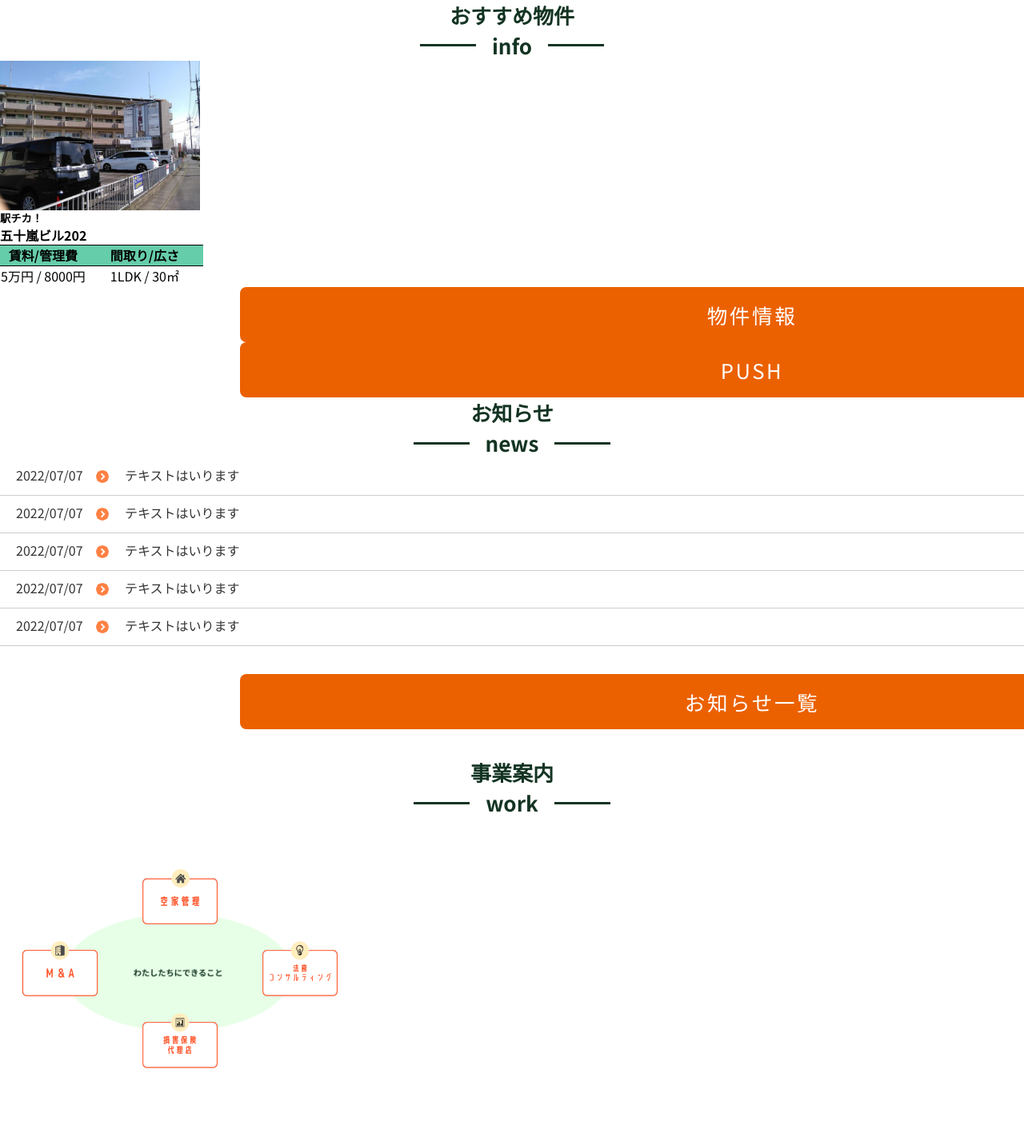
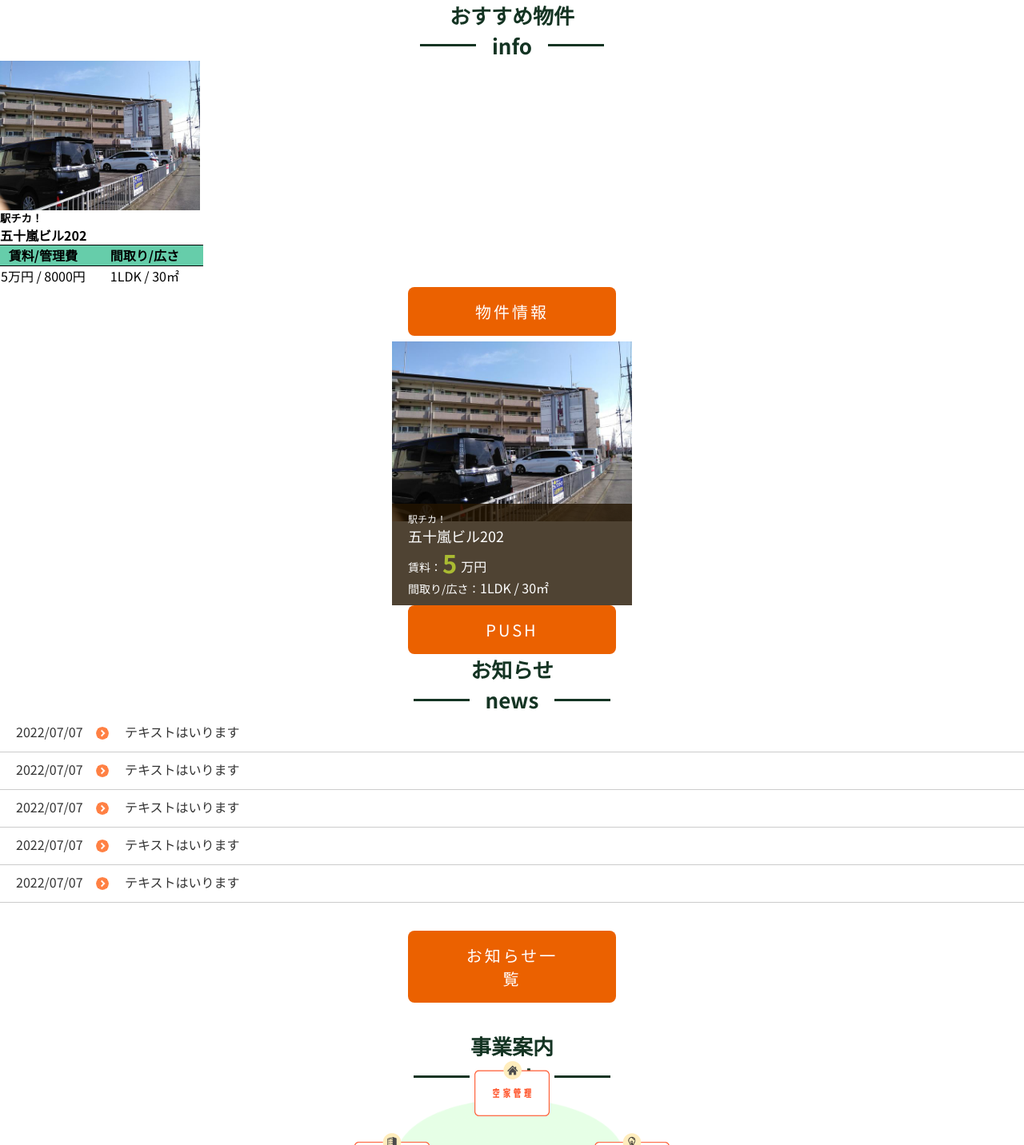
Before and after one commit to s-ropponngi/bunkyouhoumes, a PHP site: page /roppongi.html in a window 1280 px wide; the page is wider, and only the part inside the window is pictured. Shown: the top 1432 px of that part at 80% size. Run offline with PHP 8.4, Linux system fonts and the light colour scheme; some web fonts are replaced.

Commit message:
変更１

```diff
--- a/css/roppongi.css
+++ b/css/roppongi.css
@@ -19,17 +19,17 @@ body {
 .c-btn{
   color: #fff;
   background-color: #eb6100;
-  font-size: 1.6rem;
+  font-size: 20px;
   border-radius: 20vh;
   text-align: center;
-  letter-spacing: 0.1em;
+  letter-spacing: 3px;
   border-radius: 0.5rem;
   position: relative;
   display: inline-block;
   padding: 1rem 4rem;
-  width: 100%;
+  width: 260px;
   display: block;
-  margin: 0 300px;
+  margin: 0 auto;
 }
 
 .p-news__brock-list {
@@ -129,23 +129,26 @@ body {
 
   .p-work {
     display: block;
+    margin: 0 auto;
+    width: 50%;
   }
 
   .p-work__btn-center {
     position: relative;
     z-index: 1;
     width: 350px;
-    top: 110px;
-    left: 50px;
+    display: block;
+    margin: 0 auto;
   }
 
   .p-work__brock {
     display: grid;
+    justify-content: center;
     grid-template-columns: 150px 150px 150px;
     grid-template-rows: 90px 90px 90px;
     position: relative;
     z-index: 2;
-    bottom: 120px;
+    bottom: 222px;
   }
 
   .p-work__btn-top {
@@ -249,3 +252,98 @@ body {
 .c-info-card__text {
   max-width: 100%;
 }
+
+/* おすすめ物件Part2 */
+.c-info-card__2 {
+  width: 300px;
+  display: block;
+  margin: 0 auto;
+}
+
+.c-info-card__img2 {
+  height: 239px;
+  position: relative;
+}
+
+.c-info-card__img2-img {
+  max-width: 100%;
+  max-height: 239px;
+  width: unset;
+  margin: auto;
+  position: absolute;
+  top:0;
+  right: 0;
+  bottom: 0;
+  left: 0;
+}
+
+.c-info-card__bottom {
+  background-color: rgba(36, 21, 0, .8);
+  margin: -29px 0 0;
+  padding: 10px 20px;
+  position: relative;
+}
+
+.c-info-card__coment {
+  font-size: 12px;
+  font-weight: 200;
+  color: #fff;
+  text-overflow: ellipsis;
+  overflow: hidden;
+  white-space: nowrap;
+}
+
+.c-info-card__name {
+  font-size: 18px;
+  font-weight: 500;
+  color: #fff;
+  text-overflow: ellipsis;
+  overflow: hidden;
+  white-space: nowrap;
+}
+
+.c-info-card__price {
+  display: flex;
+  align-items: baseline;
+  white-space: nowrap;
+}
+
+.c-info-card__ttl {
+  width: 38px;
+  font-size: 14px;
+  color: #fff;
+}
+
+.c-info-card__int {
+  text-overflow: ellipsis;
+  overflow: hidden;
+  color: #ffffff;
+}
+.c-info-card__int span{
+  font-size: 31px;
+  font-weight: 700;
+  color: #aabb32;
+  line-height: 1.3;
+  letter-spacing: 5px;
+  vertical-align: -2px;
+  margin: 0 0 0 5px;
+}
+
+.c-info-card__space {
+  display: flex;
+  align-items: baseline;
+  white-space: nowrap;
+}
+
+.c-info-card__ttl-bottom {
+  width: 90px;
+  font-size: 14px;
+  color: #fff;
+}
+
+.c-info-card__tex {
+  text-overflow: ellipsis;
+  overflow: hidden;
+  color: #fff;
+  display: block;
+}
--- a/roppongi.html
+++ b/roppongi.html
@@ -42,7 +42,7 @@
   <h2 class="c-section-title__top">おすすめ物件</h2>
   <h3 class="c-section-title__bottom">info</h3>
 </div>
-<div class="c-info-card">
+<a class="c-info-card">
   <div class="c-info-card__img">
   <img src="images\Bunkyo-Holmes\ryouhou\tintai-mansyon-apa-to\五十嵐ビル402_3階\1024044942_640x480.jpeg" alt="">
   </div>
@@ -60,10 +60,28 @@
       </tr>
     </table>
   </div>
+</a>
   <div class="c-info-card__btn-info">
     <a href="" class="c-btn">物件情報</a>
   </div>
-</div>
+
+<a class="c-info-card__2">
+  <div class="c-info-card__img2">
+    <img class="c-info-card__img2-img" src="images\Bunkyo-Holmes\ryouhou\tintai-mansyon-apa-to\五十嵐ビル402_3階\1024044942_640x480.jpeg" alt="">
+  </div>
+    <div class="c-info-card__bottom">
+      <p class="c-info-card__coment">駅チカ！</p>
+      <p class="c-info-card__name">五十嵐ビル202</p>
+      <dl class="c-info-card__price">
+          <dt class="c-info-card__ttl">賃料：</dt>
+          <dd class="c-info-card__int"><span>5</span>万円</dd>
+      </dl>
+      <dl class="c-info-card__space">
+        <dt class="c-info-card__ttl-bottom">間取り/広さ：</dt>
+        <dd class="c-info-card__tex">1LDK / 30㎡</dd>
+     </dl>
+    </div>
+  </a>
 
 
   <!-- ボタンブロック -->
```
